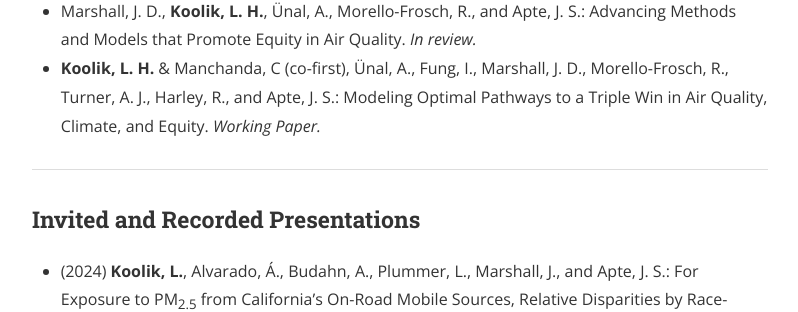
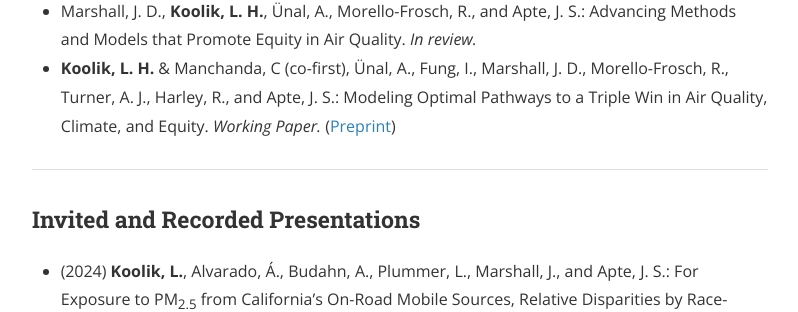
Before and after one commit to lkoolik/lkoolik.github.io, a Jekyll site: the page built from research.md, in a window 1280 px wide and 900 px high, scrolled down 829 px. Shown: the part 145-457 px from the top of the window, without its empty margins (240-1038 px from the left). Built offline with Jekyll 4.4.1, drawn with Linux system fonts in a browser that asks for light colours; nearby versions of some CDN libraries.

Commit message:
Update research.md

```diff
--- a/research.md
+++ b/research.md
@@ -23,7 +23,7 @@ nav_order: 3
   <li><b>Koolik, L. H.</b>, Bullard, R. D., Min, E., Morello-Frosch, R., Salgado, M., Patterson, R., Wedekind, N., Marshall, J. D., and Apte, J. S.: Eliminating systematic disparities in air pollution exposure requires more than emission reduction. <i>In review.</i> (<a href="https://doi.org/10.26434/chemrxiv-2025-793ps">Preprint</a>) </li>
   <li><b>Koolik, L. H.</b>, Speizer, S., Rong, C., Chambliss, S., Marshall, J. D., Morello-Frosch, R., Tessum, C., and Apte, J. S.: Methodological Design Choices Can Affect Air Pollution Exposure Disparity Estimates: A Case Study on California’s Agricultural Sector. <i>In review.</i> (<a href="https://doi.org/10.26434/chemrxiv-2025-jcdnz">Preprint</a>) </li>
   <li>Marshall, J. D., <b>Koolik, L. H.</b>, Ünal, A., Morello-Frosch, R., and Apte, J. S.: Advancing Methods and Models that Promote Equity in Air Quality. <i>In review.</i> </li>
-  <li><b>Koolik, L. H.</b> & Manchanda, C (co-first), Ünal, A., Fung, I., Marshall, J. D., Morello-Frosch, R., Turner, A. J., Harley, R., and Apte, J. S.: Modeling Optimal Pathways to a Triple Win in Air Quality, Climate, and Equity. <i>Working Paper.</i> </li>
+  <li><b>Koolik, L. H.</b> & Manchanda, C (co-first), Ünal, A., Fung, I., Marshall, J. D., Morello-Frosch, R., Turner, A. J., Harley, R., and Apte, J. S.: Modeling Optimal Pathways to a Triple Win in Air Quality, Climate, and Equity. <i>Working Paper.</i> (<a href="https://doi.org/10.26434/chemrxiv-2025-c6sn4">Preprint</a>)</li>
 </ul>
 
 <hr>
```
